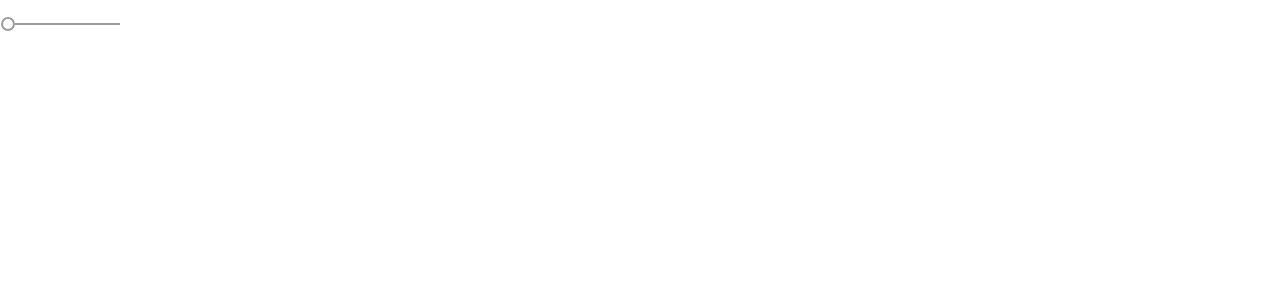
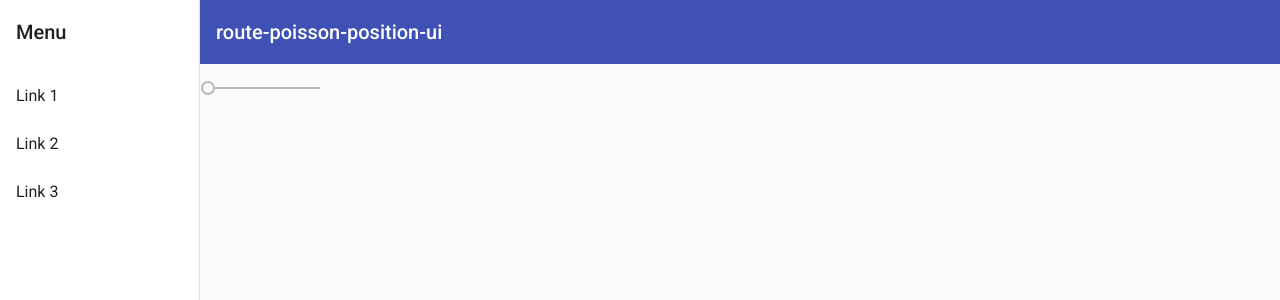
Before and after one commit to Nabnab9/route-poisson-position-ui, an Angular app: page / in a window 1280 px wide. Shown: the top 300 px of the page. Built offline with nearby package versions, Linux system fonts and the light colour scheme.

Commit message:
Adding navigation component

```diff
--- a/package.json
+++ b/package.json
@@ -3,7 +3,7 @@
   "version": "0.0.0",
   "scripts": {
     "ng": "ng",
-    "start": "ng serve",
+    "start": "ng serve --host 0.0.0.0 --disable-host-check --port 4200",
     "build": "ng build",
     "test": "ng test",
     "lint": "ng lint",
--- a/src/app/app.component.html
+++ b/src/app/app.component.html
@@ -1 +1 @@
-<mat-slider min="1" max="100" step="1" value="1"></mat-slider>
+<app-navigation-component></app-navigation-component>
--- /dev/null
+++ b/src/app/navigation-component/navigation.component.css
@@ -0,0 +1,17 @@
+.sidenav-container {
+  height: 100%;
+}
+
+.sidenav {
+  width: 200px;
+}
+
+.sidenav .mat-toolbar {
+  background: inherit;
+}
+
+.mat-toolbar.mat-primary {
+  position: sticky;
+  top: 0;
+  z-index: 1;
+}
--- /dev/null
+++ b/src/app/navigation-component/navigation.component.html
@@ -0,0 +1,27 @@
+<mat-sidenav-container class="sidenav-container">
+  <mat-sidenav #drawer class="sidenav" fixedInViewport
+      [attr.role]="(isHandset$ | async) ? 'dialog' : 'navigation'"
+      [mode]="(isHandset$ | async) ? 'over' : 'side'"
+      [opened]="(isHandset$ | async) === false">
+    <mat-toolbar>Menu</mat-toolbar>
+    <mat-nav-list>
+      <a mat-list-item href="#">Link 1</a>
+      <a mat-list-item href="#">Link 2</a>
+      <a mat-list-item href="#">Link 3</a>
+    </mat-nav-list>
+  </mat-sidenav>
+  <mat-sidenav-content>
+    <mat-toolbar color="primary">
+      <button
+        type="button"
+        aria-label="Toggle sidenav"
+        mat-icon-button
+        (click)="drawer.toggle()"
+        *ngIf="isHandset$ | async">
+        <mat-icon aria-label="Side nav toggle icon">menu</mat-icon>
+      </button>
+      <span>route-poisson-position-ui</span>
+    </mat-toolbar>
+    <mat-slider min="1" max="100" step="1" value="1"></mat-slider>
+  </mat-sidenav-content>
+</mat-sidenav-container>
--- /dev/null
+++ b/src/app/navigation-component/navigation.component.ts
@@ -0,0 +1,21 @@
+import { Component } from '@angular/core';
+import { BreakpointObserver, Breakpoints } from '@angular/cdk/layout';
+import { Observable } from 'rxjs';
+import { map, shareReplay } from 'rxjs/operators';
+
+@Component({
+  selector: 'app-navigation-component',
+  templateUrl: './navigation.component.html',
+  styleUrls: ['./navigation.component.css']
+})
+export class NavigationComponent {
+
+  isHandset$: Observable<boolean> = this.breakpointObserver.observe(Breakpoints.Handset)
+    .pipe(
+      map(result => result.matches),
+      shareReplay()
+    );
+
+  constructor(private breakpointObserver: BreakpointObserver) {}
+
+}
```
Also changed, not shown: src/app/app.module.ts (+16 -2 lines), 1 other file (tests, documents, lock files or other folders).
